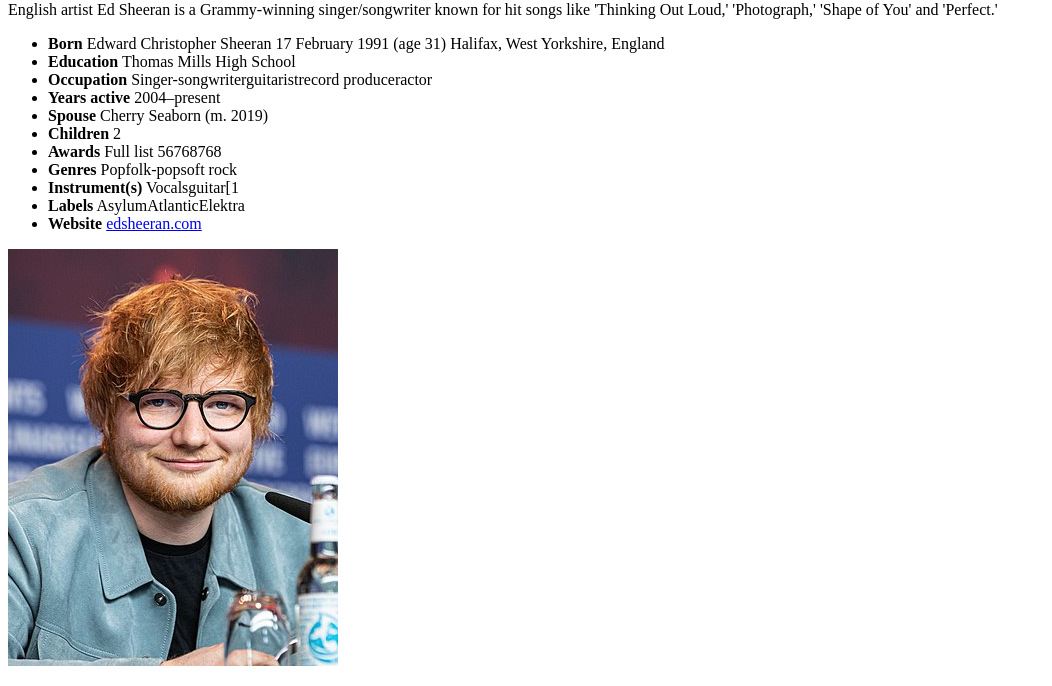
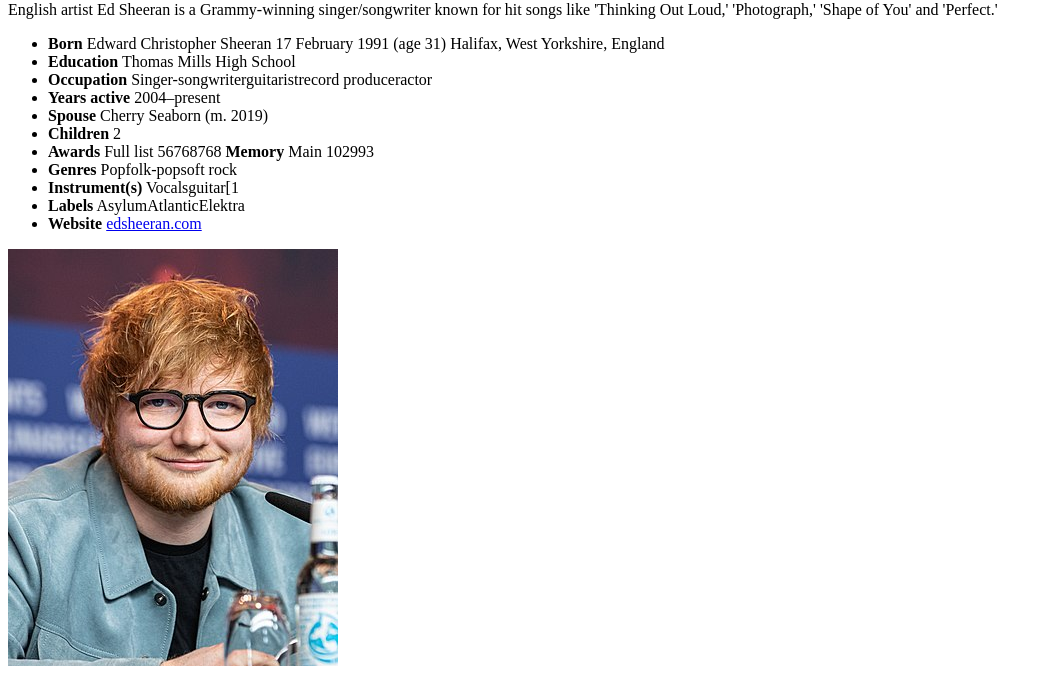
Before and after one commit to Yevheniia2401/Homework, a plain HTML site: page pages/about.html in a window 1280 px wide. Shown: the part 105-791 px from the top of the page, without its empty margins (0-1052 px from the left). Drawn offline with Linux system fonts and the light colour scheme.

Commit message:
add memory

```diff
--- a/pages/about.html
+++ b/pages/about.html
@@ -39,6 +39,7 @@
             <b>Children</b> 2
         </li>
         <li><b>Awards</b> Full list 56768768
+            <b>Memory</b> Main 102993
         </li>
 
 
```
